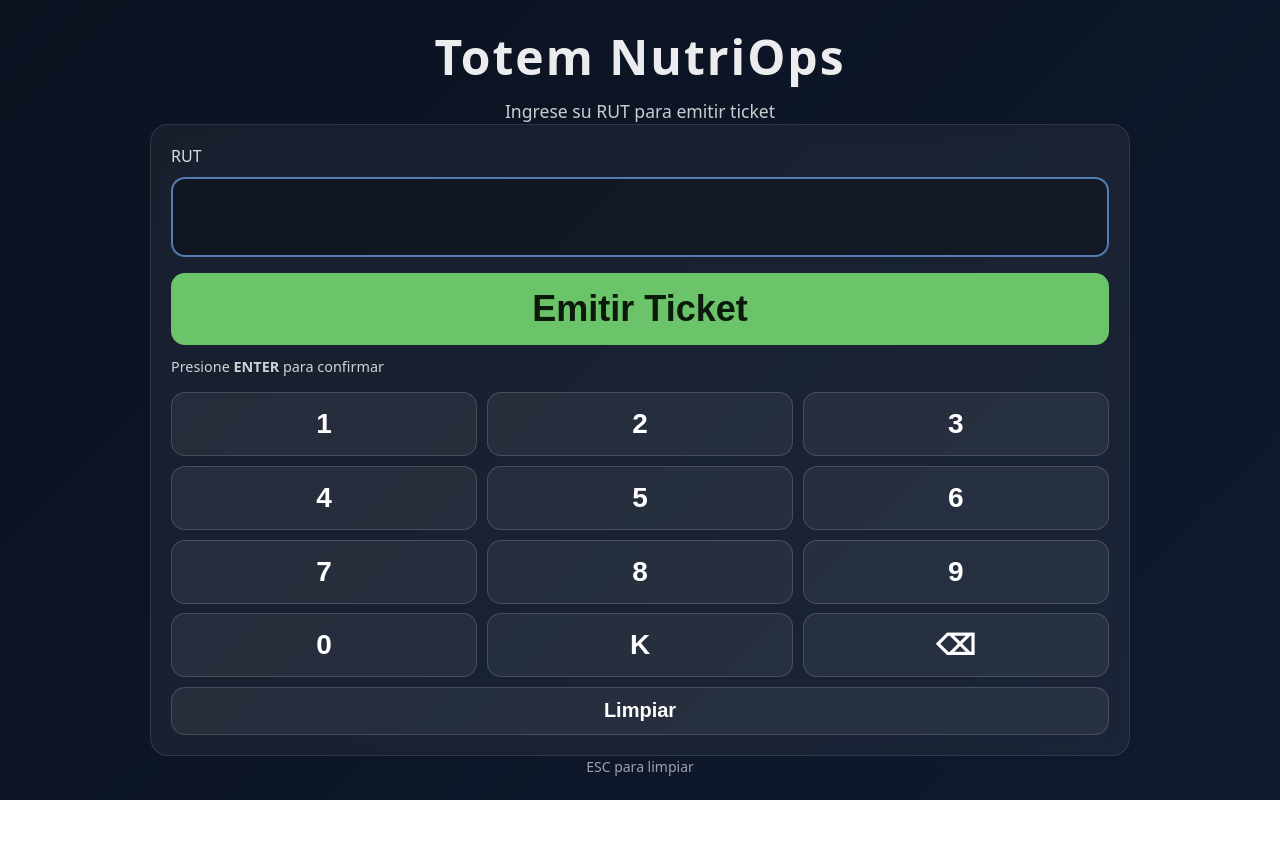
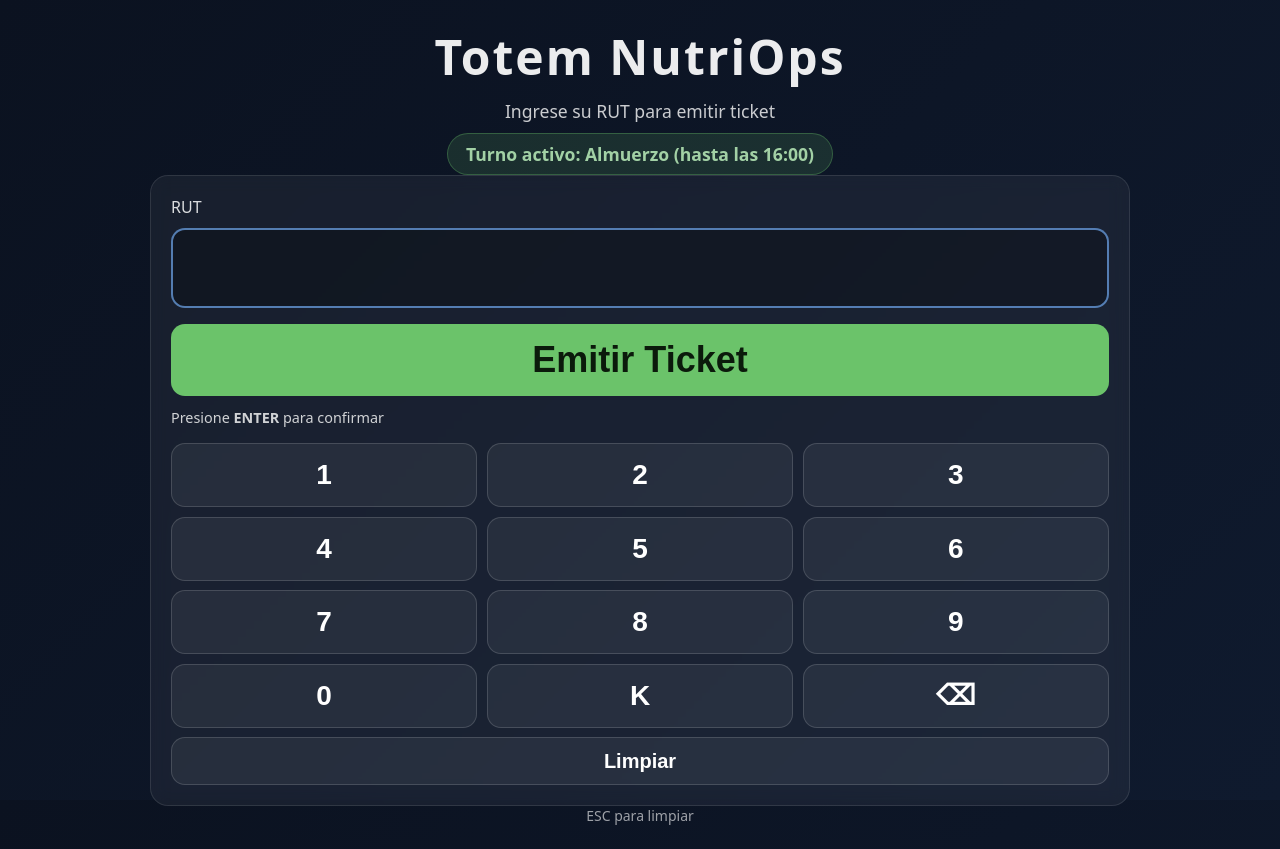
Before and after one commit to mvargascode/nutriops-platform, a Vue app in the folder apps/kiosk/: page / in a window 1280 px wide. Before the commit the page ends 800 px from the top, so only its background shows below. Built offline with nearby package versions, Linux system fonts and the light colour scheme; no server answers.

Commit message:
feat: mostrar proactivamente en el totem si el turno esta activo o cerrado antes de ingresar el RUT

```diff
--- a/apps/kiosk/src/assets/styles/kiosk.css
+++ b/apps/kiosk/src/assets/styles/kiosk.css
@@ -119,6 +119,30 @@ body {
     color: #ffb3b3;
 }
 
+.kioskTurnoStatus {
+    display: inline-block;
+    margin: 12px auto 0;
+    max-width: 640px;
+    padding: 8px 18px;
+    border-radius: 999px;
+    font-size: clamp(13px, 2vh, 18px);
+    font-weight: 700;
+    background: rgba(107, 195, 106, .18);
+    color: #bdf2bc;
+    border: 1px solid rgba(107, 195, 106, .4);
+}
+
+.kioskTurnoStatus.cerrado {
+    background: rgba(255, 100, 100, .16);
+    color: #ffc2c2;
+    border-color: rgba(255, 100, 100, .45);
+}
+
+.atenuado {
+    opacity: .45;
+    transition: opacity .2s ease;
+}
+
 /* ===== Keypad ===== */
 .kioskKeypad {
     margin-top: clamp(8px, 2vh, 18px);
--- a/apps/kiosk/src/pages/Kiosk.vue
+++ b/apps/kiosk/src/pages/Kiosk.vue
@@ -8,6 +8,48 @@ const rutBody = ref(""); // solo dígitos (máx 8)
 const rutDv = ref("");   // 0-9 o K
 
 const loading = ref(false);
+
+// ===== Estado del turno (horario de Chile) =====
+// Replica las ventanas horarias reales del backend
+// (apps/api/src/modules/kiosk/kiosk.service.ts): Desayuno 07:00-09:00,
+// Almuerzo 11:00-16:00, Cena 20:00-23:59. Se muestra proactivamente en la
+// pantalla principal para que la persona sepa si el casino está abierto
+// antes de escribir su RUT, en vez de enterarse solo tras el error del
+// backend.
+const TZ = "America/Santiago";
+
+type TurnoInfo =
+  | { abierto: true; turno: string; hastaLabel: string }
+  | { abierto: false; proximoTurno: string; horaAbre: string };
+
+const horaCL = ref<number>(0);
+
+function tickHoraCL() {
+  horaCL.value = Number(
+    new Intl.DateTimeFormat("es-CL", {
+      timeZone: TZ,
+      hour: "2-digit",
+      hour12: false,
+    }).format(new Date()),
+  );
+}
+
+const turnoInfo = computed<TurnoInfo>(() => {
+  const h = horaCL.value;
+
+  if (h >= 7 && h < 9) return { abierto: true, turno: "Desayuno", hastaLabel: "09:00" };
+  if (h >= 11 && h < 16) return { abierto: true, turno: "Almuerzo", hastaLabel: "16:00" };
+  if (h >= 20 && h <= 23) return { abierto: true, turno: "Cena", hastaLabel: "23:59" };
+
+  if (h < 7) return { abierto: false, proximoTurno: "Desayuno", horaAbre: "07:00" };
+  if (h < 11) return { abierto: false, proximoTurno: "Almuerzo", horaAbre: "11:00" };
+  return { abierto: false, proximoTurno: "Cena", horaAbre: "20:00" };
+});
+
+const casinoAbierto = computed(() => turnoInfo.value.abierto);
+
+const TURNO_REFRESH_MS = 30000;
+let turnoTimer: number | null = null;
 
 // ===== Overlay / Alert =====
 const overlayOpen = ref(false);
@@ -198,11 +240,16 @@ function onKeydown(e: KeyboardEvent) {
   if (k === "K") pressKey("K");
 }
 
-onMounted(() => window.addEventListener("keydown", onKeydown));
+onMounted(() => {
+  window.addEventListener("keydown", onKeydown);
+  tickHoraCL();
+  turnoTimer = window.setInterval(tickHoraCL, TURNO_REFRESH_MS);
+});
 onBeforeUnmount(() => {
   window.removeEventListener("keydown", onKeydown);
   cancelIdleTimer();
   if (overlayTimer) window.clearTimeout(overlayTimer);
+  if (turnoTimer) window.clearInterval(turnoTimer);
 });
 </script>
 
@@ -211,6 +258,15 @@ onBeforeUnmount(() => {
     <header class="kioskHeader">
       <h1>Totem NutriOps</h1>
       <p>Ingrese su RUT para emitir ticket</p>
+
+      <p class="kioskTurnoStatus" :class="{ cerrado: !casinoAbierto }">
+        <template v-if="turnoInfo.abierto">
+          Turno activo: {{ turnoInfo.turno }} (hasta las {{ turnoInfo.hastaLabel }})
+        </template>
+        <template v-else>
+          Fuera de horario de servicio. Próximo turno: {{ turnoInfo.proximoTurno }}, abre a las {{ turnoInfo.horaAbre }}
+        </template>
+      </p>
     </header>
 
     <main class="kioskMain">
@@ -222,7 +278,7 @@ onBeforeUnmount(() => {
         <button
           class="kioskEmitBtn"
           :disabled="loading"
-          :class="{ pressed: pressedKey === 'ENTER' }"
+          :class="{ pressed: pressedKey === 'ENTER', atenuado: !casinoAbierto }"
           @click="submit"
         >
           {{ loading ? "Procesando..." : "Emitir Ticket" }}
@@ -230,7 +286,7 @@ onBeforeUnmount(() => {
 
         <div class="kioskHint">Presione <b>ENTER</b> para confirmar</div>
 
-        <div class="kioskKeypad">
+        <div class="kioskKeypad" :class="{ atenuado: !casinoAbierto }">
           <button v-for="n in [1,2,3]" :key="'a'+n" @click="pressKey(String(n))" :class="{ pressed: pressedKey === String(n) }">
             {{ n }}
           </button>
```
